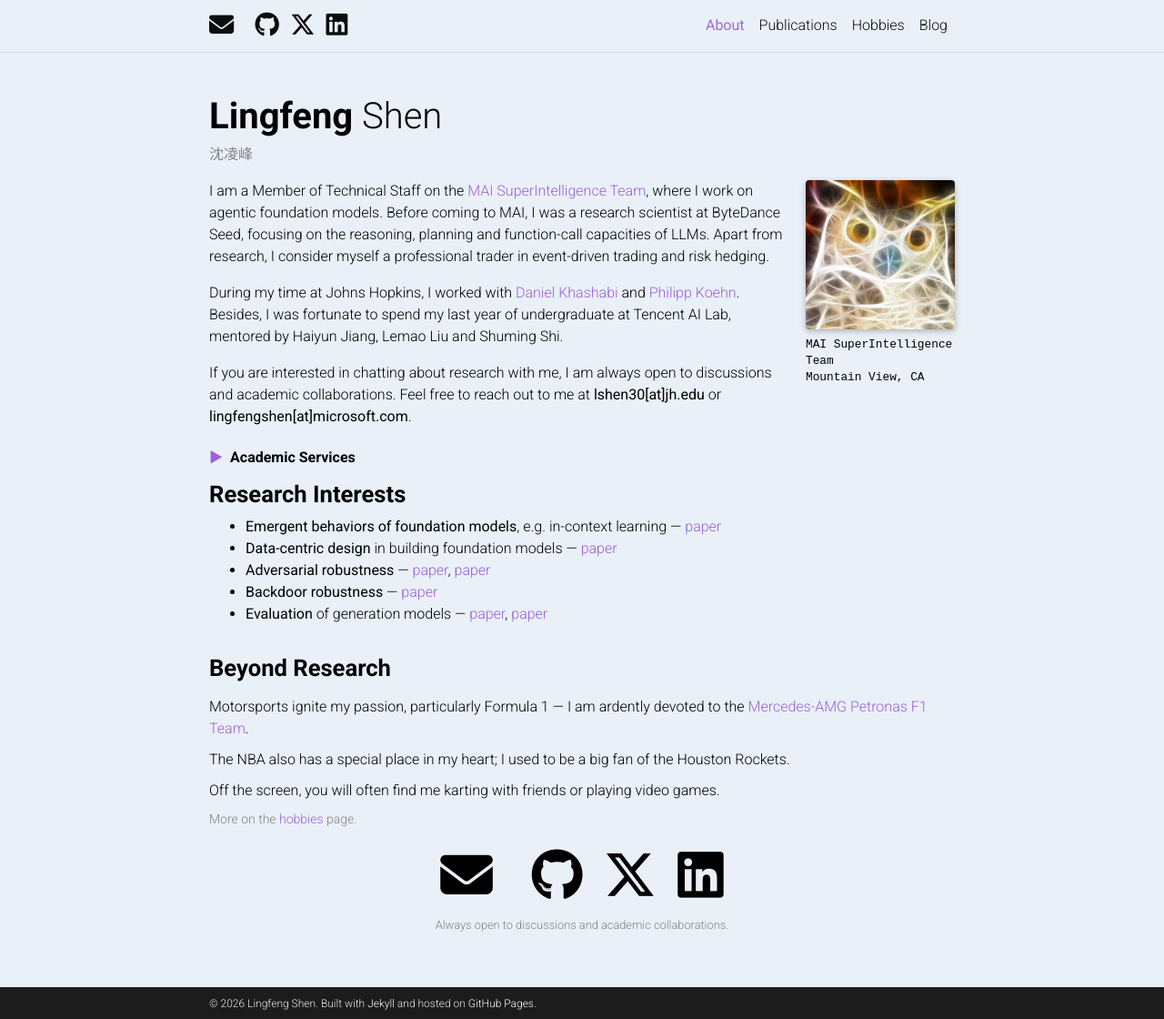
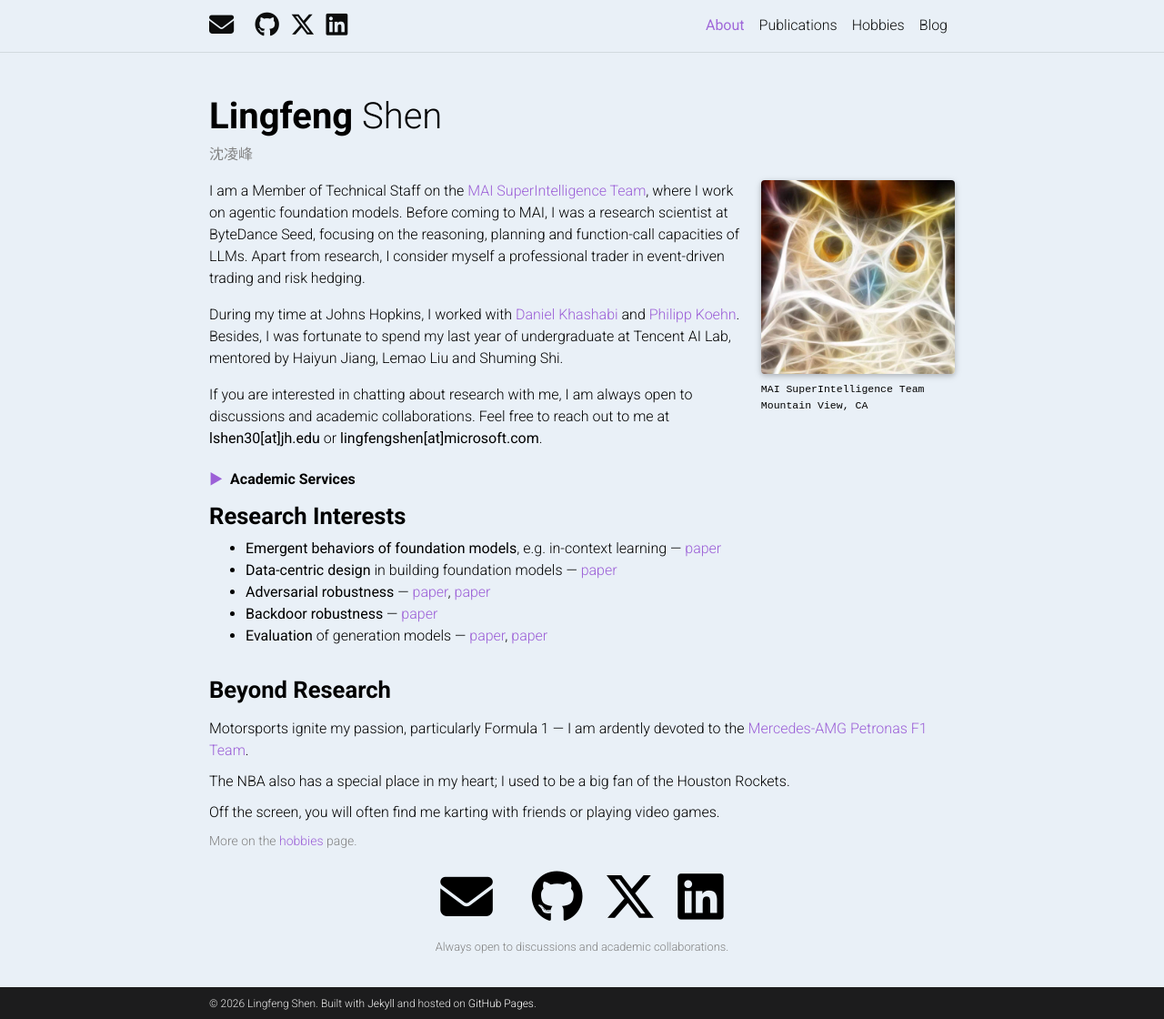
Before and after one commit to shadowkiller33/shadowkiller33.github.io, a Jekyll site: the page built from index.md, in a window 1280 px wide and 1120 px high. Shown: the whole window at 91% size. Built offline with Jekyll 4.4.1, drawn with Linux system fonts in a browser that asks for light colours; nearby versions of some CDN libraries; comment, search, counter and statistics services are not loaded; a style sheet for code colours, icons or effects is not loaded.

Commit message:
Keep the profile affiliation line from wrapping
"MAI SuperIntelligence Team" was breaking across two lines under the
avatar. Widen .profile, shrink the monospace address a little and mark
it nowrap so each affiliation line stays intact.

The address paragraphs are now display:block at every width. They were
inline-block below 480px, which combined with nowrap put both lines
side by side and pushed the page into horizontal overflow on phones.

Verified no overflow and one line per entry at 1280/992/768/576/414/375.

Co-Authored-By: Claude Opus 5 (1M context) <noreply@anthropic.com>

```diff
--- a/assets/css/main.css
+++ b/assets/css/main.css
@@ -282,21 +282,23 @@ table td {
   margin-bottom: 5px;
   margin-top: 5px;
   font-family: monospace;
-  font-size: 0.8rem;
-  line-height: 1.4;
+  /* Sized so the longest affiliation line stays on one line at .profile's
+     width; widen .profile too if a longer line is ever added. */
+  font-size: 0.72rem;
+  line-height: 1.5;
+  white-space: nowrap;
 }
 
+/* One affiliation line per row at every width; combined with the nowrap above
+   this keeps a long line like "MAI SuperIntelligence Team" unbroken. */
 .profile .address p {
-  display: inline-block;
+  display: block;
   margin: 0;
 }
 
 @media (min-width: 480px) {
   .profile {
-    width: 20%;
-  }
-  .profile .address p {
-    display: block;
+    width: 26%;
   }
 }
 
@@ -668,7 +670,10 @@ footer.sticky-bottom a:hover {
     font-size: 2rem;
   }
   .profile {
-    width: 45%;
+    width: 50%;
+  }
+  .profile .address {
+    font-size: 0.68rem;
   }
   .social .contact-icons {
     font-size: 2.6rem;
```
